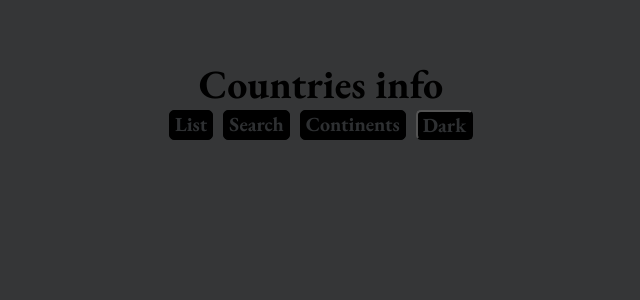
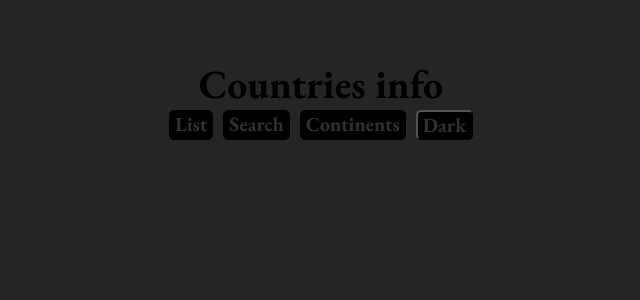
Before and after one commit to makishima44/countries_info, a React (Vite) app: page / in a window 1280 px wide. Shown: the top 300 px of the page, without its empty margins (319-959 px from the left). Built offline with nearby package versions, Linux system fonts and the light colour scheme.

Commit message:
fix color

```diff
--- a/src/styles/index.css
+++ b/src/styles/index.css
@@ -6,8 +6,8 @@
 }
 
 :root {
-  --background-color: rgb(53, 54, 55);
-  --background-color-country: rgb(37, 38, 39);
+  --background-color: rgb(38, 36, 36);
+  --background-color-country: rgb(61, 62, 63);
   --background-color-shadow: rgba(255, 255, 255, 0.5);
   --text-color: black;
 
```
